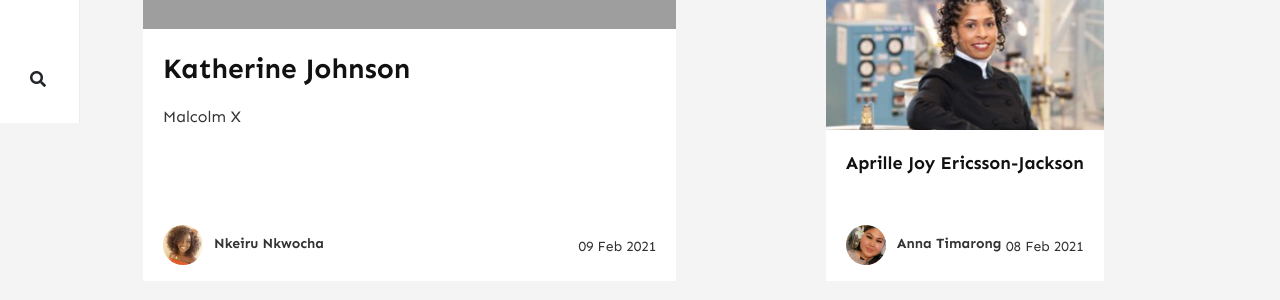
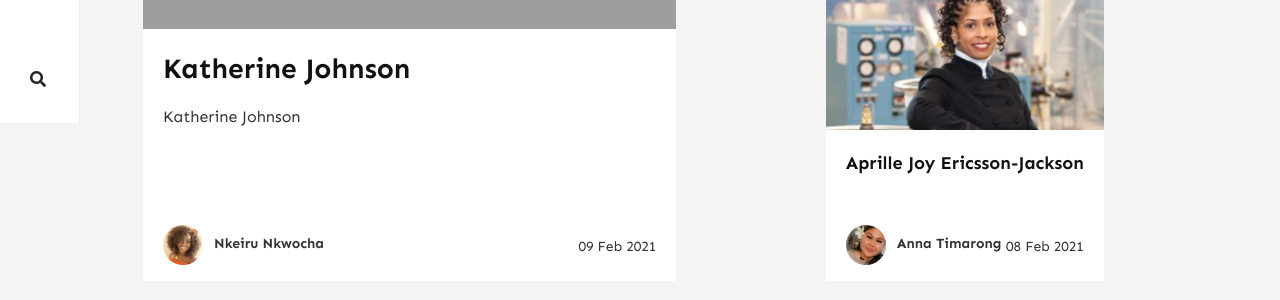
Before and after one commit to iMAKE-Innovation-Center/imake-bhm, a Jekyll site: the page built from index.html, in a window 1280 px wide. Shown: the part 777-1077 px from the top of the page. Built offline with Jekyll 4.4.1, drawn with Linux system fonts in a browser that asks for light colours; nearby versions of some CDN libraries; the list of posts is cut into pages by our own code; comment, search, counter and statistics services are not loaded.

Commit message:
Update 2021-02-09-katherine_johnson.md

```diff
--- a/_posts/2021-02-09-katherine_johnson.md
+++ b/_posts/2021-02-09-katherine_johnson.md
@@ -9,7 +9,7 @@ comments: false
 toc: true
 ---
 <!-- English Section -->
-# Malcolm X
+# Katherine Johnson
 
 ## In English:
 In May 1961, America successfully completed the first human spaceflight. In 1962, NASA embarked on an orbital flight that change the game in the competition between the United State and Soviet Union space race. In 1969, America achieved the feat of landing the first humans on the  moon.  None  of  these  accomplishments  would  have  been  possible,  had  it  not  been  for  an  amazing black woman who made waves and broke records, creating opportunities for America’s many firsts in space. Creola Katherine Johnson (née Coleman) was born in White Sulphur Springs, West  Virginia  on  August  26,  1918.  She  immediately  gravitated  towards  numbers  with  the  encouragement  of  her  parents,  particularly  her  mother.  She  skipped  many  grades  and  was  eventually attending high school at the age of 13. She earned her degree from West Virginia State College  and  went  on  to teach  at  a  black  public  school  until  the  opportunity  came  for  her  to  be  selected as one of the first black students at West Virginia University. Though she didn’t finish, she returned to teaching before making the decision to pursue a position at the National Advisory Committee for Aeronautics (NACA), which later changed their name to NASA.
```
